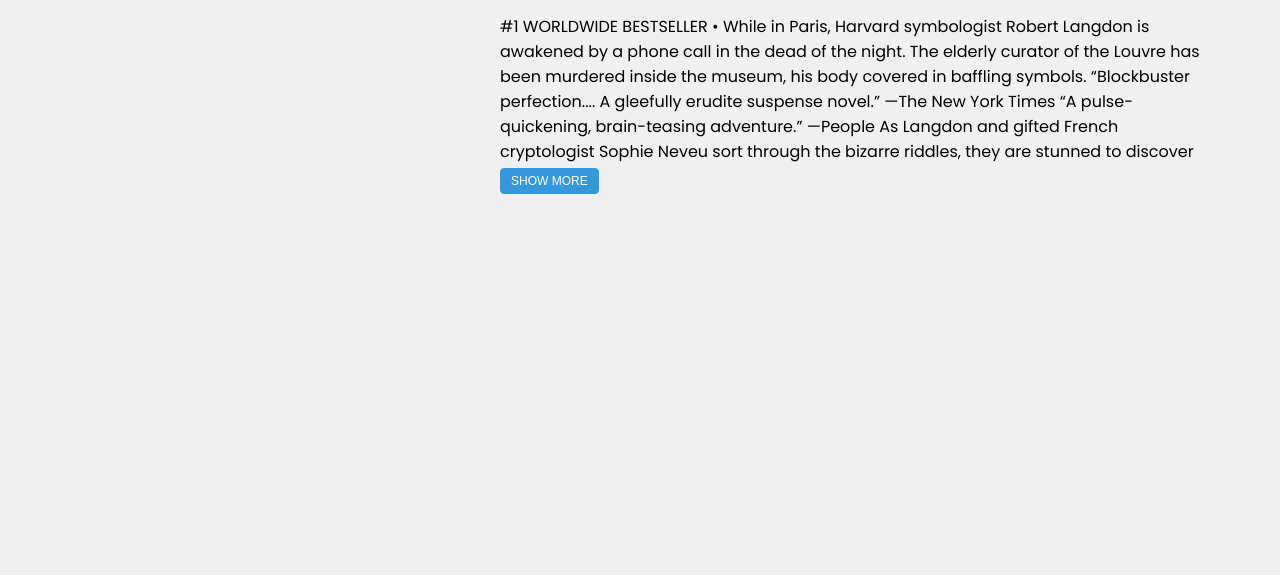
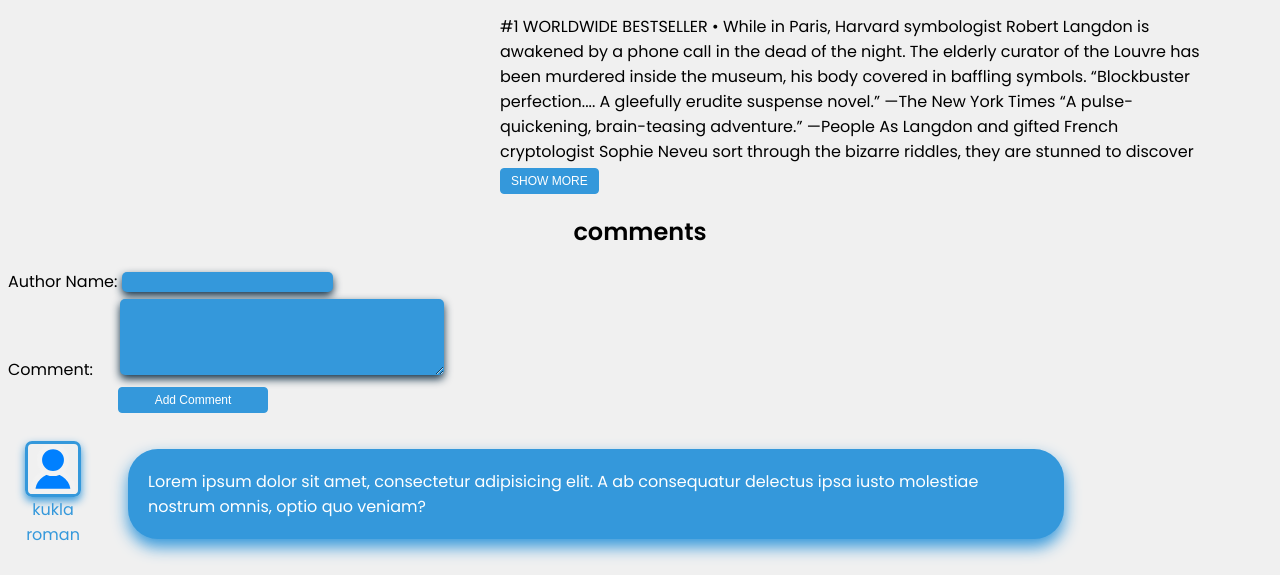
Before and after one commit to kukla1989/book-info, a plain HTML site: page index.html in a window 1280 px wide. Shown: the part 415-990 px from the top of the page. Before the commit the page ends 800 px from the top, so only its background shows below. Drawn offline with Linux system fonts and the light colour scheme.

Commit message:
finish - add comments

```diff
--- a/index.html
+++ b/index.html
@@ -14,6 +14,8 @@
 </head>
 <body>
 <h1 class="book__name"></h1>
+
+<!--section book details-->
 
 <div class="book__info">
   <img src="https://m.media-amazon.com/images/I/81jtrIKJd2L._AC_UF1000,1000_QL80_.jpg" alt="The Da Vinci Code" class="book__cover">
@@ -66,6 +68,33 @@
   </div>
 </div>
 
+<!--section comments-->
+
+<div class="comments">
+  <h2 class="comments__title">comments</h2>
+  <form action="" class="comments__form">
+    <label>Author Name:
+      <input type="text" class="comments__new-author" name="authorName" required>
+    </label>
+      <label>Comment:
+        <textarea class="comments__new-comment" name="commentText" rows="4" required></textarea>
+      </label>
+    <button class="comments__form-submit" type="button" onclick="addComment()">Add Comment</button>
+  </form>
+
+  <div class="comments__comment">
+    <div class="comments__author-data">
+      <img src="./images/avatar.svg" alt="avatar" class="comments__avatar" typeof="svg">
+
+      <div class="comments__name">kukla roman</div>
+    </div>
+
+    <p class="comments__comment-text">
+      Lorem ipsum dolor sit amet, consectetur adipisicing elit. A ab consequatur delectus ipsa iusto molestiae nostrum omnis, optio quo veniam?
+    </p>
+  </div>
+</div>
+
 <script src="scripts/main.js"></script>
 </body>
 </html>
--- a/script.js
+++ /dev/null
@@ -1 +0,0 @@
-console.log("Hello!");
--- a/scripts/main.js
+++ b/scripts/main.js
@@ -21,6 +21,8 @@
 validateBook(book)
 addBookDataOnPage(book)
 addFunctionToMoreButton()
+addCommentsFromLocaleStorage()
+
 
 function addBookDataOnPage(book) {
   for (const key in book) {
@@ -38,35 +40,36 @@
     }
 
     if (key === 'rating') {
-      element.classList.add(`stars--${book[key]}`)
+      element.classList.add(`stars--${book[key]}`);
 
-      continue
+      continue;
     }
 
-    element.innerHTML = book[key]
+    element.innerHTML = book[key];
   }
 }
 
 function validateBook(book) {
-  const requiredKeys = ['name', 'cover', 'author', 'rating', 'page-count', 'language', 'genre', 'date', 'description']
-  const bookKeys = Object.keys(book)
+  const requiredKeys = ['name', 'cover', 'author', 'rating', 'page-count',
+    'language', 'genre', 'date', 'description'];
+  const bookKeys = Object.keys(book);
 
   requiredKeys.forEach(requiredKey => {
     if (!bookKeys.includes(requiredKey)) {
-      throw new Error(`book should have property "${requiredKey}"`)
+      throw new Error(`book should have property "${requiredKey}"`);
     }
   })
 
-  const requiredRating = Array.from({ length: 5 }, (_, ind) => ind + 1)
+  const requiredRating = Array.from({ length: 5 }, (_, ind) => ind + 1);
   if (!requiredRating.includes(Number(book.rating))) {
-    throw new Error(`book.rating is "${book.rating}" but should be 1 || 2 || 3 || 4 || 5`)
+    throw new Error(`book.rating is "${book.rating}" but should be 1 || 2 || 3 || 4 || 5`);
   }
 
   const requiredStringKeys = requiredKeys
-    .filter(key => key !== 'rating' && key !== 'page-count' && key !== 'name')
+    .filter(key => key !== 'rating' && key !== 'page-count' && key !== 'name');
   requiredStringKeys.forEach(stringKey => {
     if (typeof book[stringKey] !== 'string') {
-      throw new Error(`book.${stringKey} is "${book[stringKey]}" but its should be string`)
+      throw new Error(`book.${stringKey} is "${book[stringKey]}" but its should be string`);
     }
   })
 }
@@ -80,15 +83,66 @@
   }
 
   moreButton.onclick = function () {
-    console.log('ass')
     if(descriptionText.classList.contains("book__description--open")){
-      //shrink the box
-      descriptionText.classList.remove("book__description--open")
+      //show less text
+      descriptionText.classList.remove("book__description--open");
       moreButton.innerHTML = "SHOW MORE";
     } else {
-      //expand the box
-      descriptionText.classList.add("book__description--open")
+      //show more text
+      descriptionText.classList.add("book__description--open");
       moreButton.innerHTML = "SHOW LESS";
     }
   };
 }
+
+function addComment() {
+  const authorNameInput = document.querySelector(".comments__new-author");
+  const commentTextArea = document.querySelector(".comments__new-comment");
+  const authorName = authorNameInput.value;
+  const comment = commentTextArea.value;
+
+  if (!authorName || !comment) {
+    alert("Please fill in all fields before adding a comment.");
+    return;
+  }
+
+  let comments = JSON.parse(localStorage.getItem('comments')) || [];
+  comments.push({ authorName, comment});
+  localStorage.setItem('comments', JSON.stringify(comments));
+  addOneCommentOnPage(authorName, comment);
+
+  authorNameInput.value = "";
+  commentTextArea.value = "";
+}
+
+function addOneCommentOnPage(authorName, comment) {
+
+  const newComment = document.querySelector('.comments__comment')
+    .cloneNode(true);
+  const commentsContainer = document.querySelector('.comments');
+
+  const authorNameElement = newComment.querySelector('.comments__name');
+  const commentTextElement = newComment.querySelector('.comments__comment-text');
+
+  authorNameElement.textContent = authorName;
+  commentTextElement.textContent = comment;
+
+
+  commentsContainer.appendChild(newComment);
+}
+
+function addCommentsFromLocaleStorage() {
+  const storedComments = JSON.parse(localStorage.getItem('comments')) || [];
+  const templateComment = document.querySelector('.comments__comment');
+  const commentsContainer = document.querySelector('.comments');
+
+  storedComments.forEach(comment => {
+    const newComment = templateComment.cloneNode(true);
+    const authorNameElement = newComment.querySelector('.comments__name');
+    const commentTextElement = newComment.querySelector('.comments__comment-text');
+    authorNameElement.textContent = comment.authorName;
+    commentTextElement.textContent = comment.comment;
+
+    commentsContainer.appendChild(newComment);
+  });
+}
--- a/styles.css
+++ b/styles.css
@@ -108,6 +108,117 @@
   border-color: var(--onClick-blue);
 }
 
+.book__rating {
+  display: flex;
+  padding: 6px 3px 0;
+}
+
+.star {
+  background-image: url(./images/star.svg);
+  background-repeat: no-repeat;
+  height: 16px;
+  width: 16px;
+  margin: 0 2px;
+}
+
+.stars--1 > :nth-child(-n + 1),
+.stars--2 > :nth-child(-n + 2),
+.stars--3 > :nth-child(-n + 3),
+.stars--4 > :nth-child(-n + 4),
+.stars--5 > :nth-child(-n + 5) {
+  background-image: url(./images/star-active.svg);
+}
+
+.comments__title {
+  text-align: center;
+}
+
+.comments__form {
+  display: flex;
+  flex-direction: column;
+  gap: 5px;
+}
+
+.comments__new-author,
+.comments__new-comment {
+  border: none;
+  box-shadow: 0 4px 8px #133248;
+  border-radius: 5px;
+  text-decoration: none;
+  outline: none;
+  font-size: 16px;
+  background: var(--main-blue);
+  color: white;
+}
+
+.comments__new-author:focus,
+.comments__new-comment:focus {
+}
+
+.comments__new-comment {
+  width: 320px;
+  margin-left: 23px;
+}
+
+.comments__form-submit {
+  padding: 5px 10px;
+  margin-left: 110px;
+  width: 150px;
+  border: 0.5px solid var(--main-blue);
+
+  border-radius: 4px;
+  background-color: var(--main-blue);
+  color: white;
+  font-size: 12px;
+}
+
+.comments__form-submit:hover {
+  background-color: var(--hover-blue);
+  border-color: var(--hover-blue);
+}
+
+.comments__form-submit:active {
+  background-color: var(--onClick-blue);
+  border-color: var(--onClick-blue);
+}
+
+.comments__avatar {
+  width: 50px;
+  height: 50px;
+  border: 3px solid var(--main-blue);
+  box-shadow: 0 4px 8px var(--main-blue);
+  border-radius: 7px;
+}
+
+.comments__name {
+  color: var(--main-blue);
+  text-align: center;
+}
+
+.comments__author-data {
+  display: flex;
+  flex-direction: column;
+  align-items: center;
+  width: 50px;
+}
+
+.comments__comment {
+  margin: 20px;
+  display: flex;
+  align-items: center;
+  gap: 50px;
+}
+
+.comments__comment-text {
+  max-width: 70vw;
+  padding: 20px;
+
+  background: var(--main-blue);
+  color: white;
+  box-shadow: 0 8px 16px var(--main-blue);
+  border-radius: 30px;
+}
+
 @media (max-width: 1023px) {
   .book__info {
     margin-top: 20px;
@@ -135,25 +246,13 @@
     align-items: center;
     margin: 0;
   }
+
+  .comments__comment-text {
+    padding: 5px;
+    border-radius: 5px;
+  }
+
+  .comments__author-data {
+    width: 25px;
+  }
 }
-
-.book__rating {
-  display: flex;
-  padding: 6px 3px 0;
-}
-
-.star {
-  background-image: url(./images/star.svg);
-  background-repeat: no-repeat;
-  height: 16px;
-  width: 16px;
-  margin: 0 2px;
-}
-
-.stars--1 > :nth-child(-n + 1),
-.stars--2 > :nth-child(-n + 2),
-.stars--3 > :nth-child(-n + 3),
-.stars--4 > :nth-child(-n + 4),
-.stars--5 > :nth-child(-n + 5) {
-  background-image: url(./images/star-active.svg);
-}
```
Also changed, not shown: images/avatar.svg (added).
